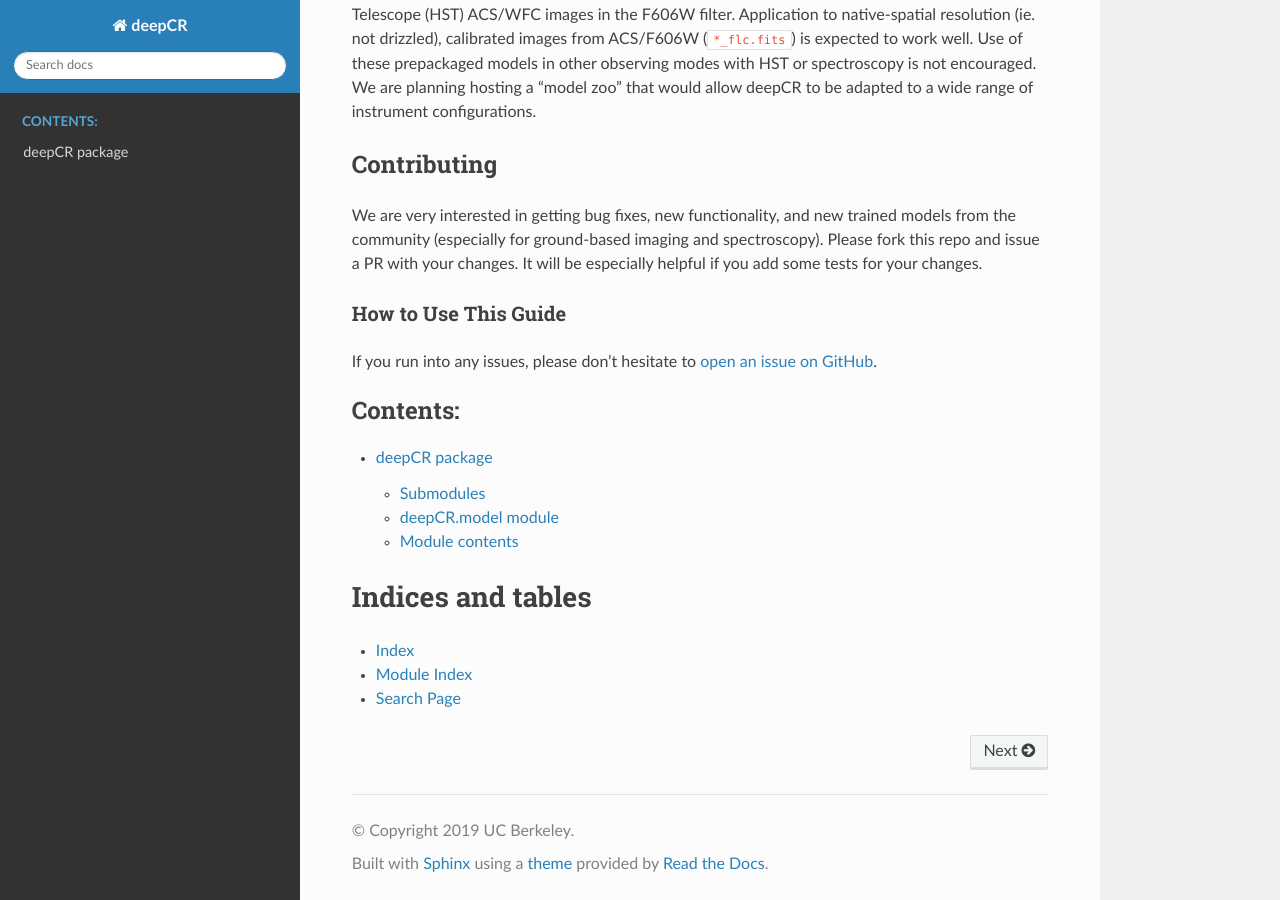
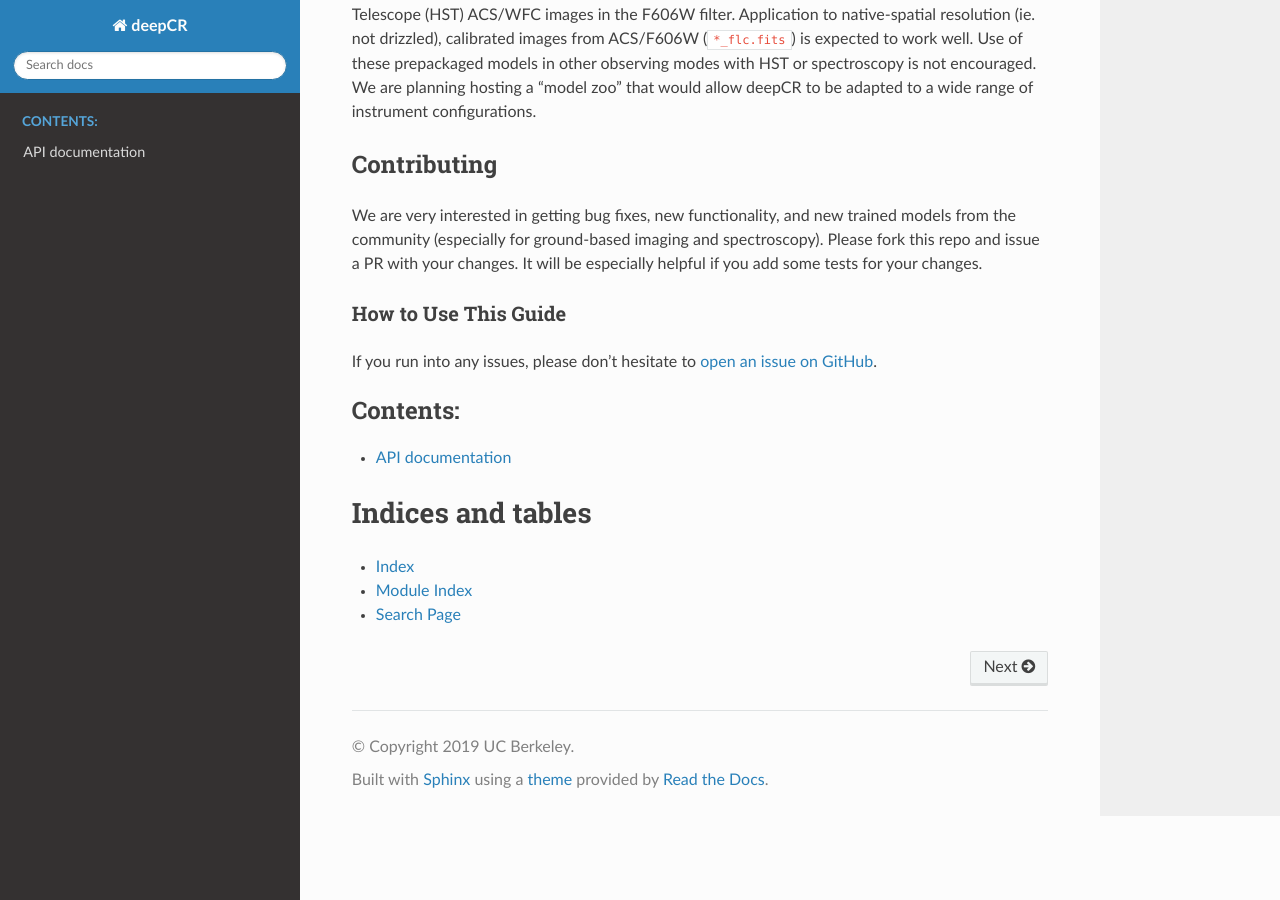
Before and after one commit to profjsb/deepCR, a Sphinx documentation site: the page built from docs/index.rst, in a window 1280 px wide and 900 px high, scrolled down 1955 px. Built offline with Sphinx 7.4.7 and the Read the Docs theme 2.0.0, drawn with Linux system fonts in a browser that asks for light colours.

Commit message:
updated docs

```diff
--- a/docs/deepCR.rst
+++ b/docs/deepCR.rst
@@ -1,19 +1,5 @@
-deepCR package
+API documentation
 ==============
-
-Submodules
-----------
-
-deepCR.model module
--------------------
-
-.. automodule:: deepCR.model
-   :members:
-   :undoc-members:
-   :show-inheritance:
-
-Module contents
----------------
 
 .. automodule:: deepCR
    :members:
```
Also changed, not shown: README.md (+1 -1 lines).
